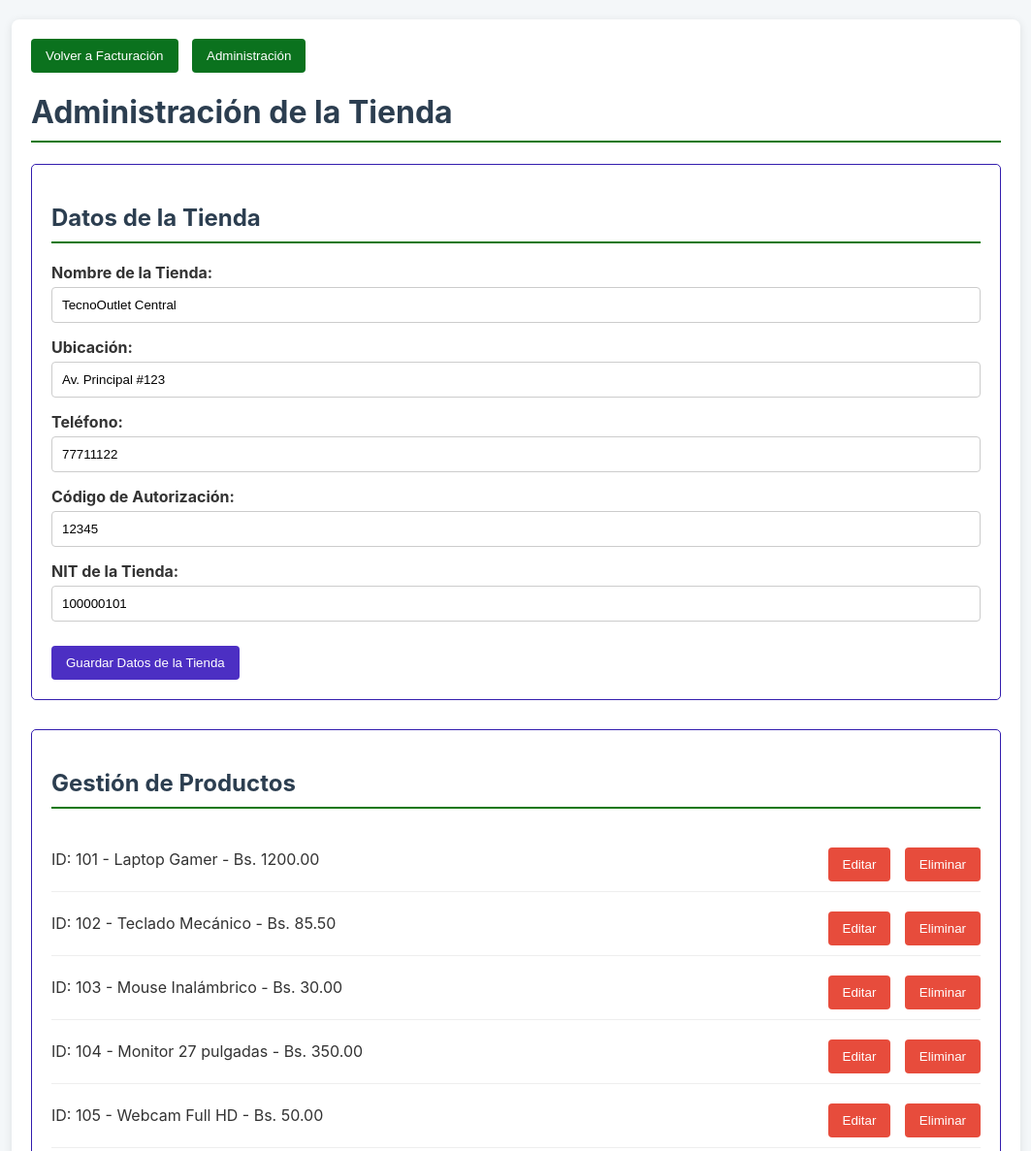
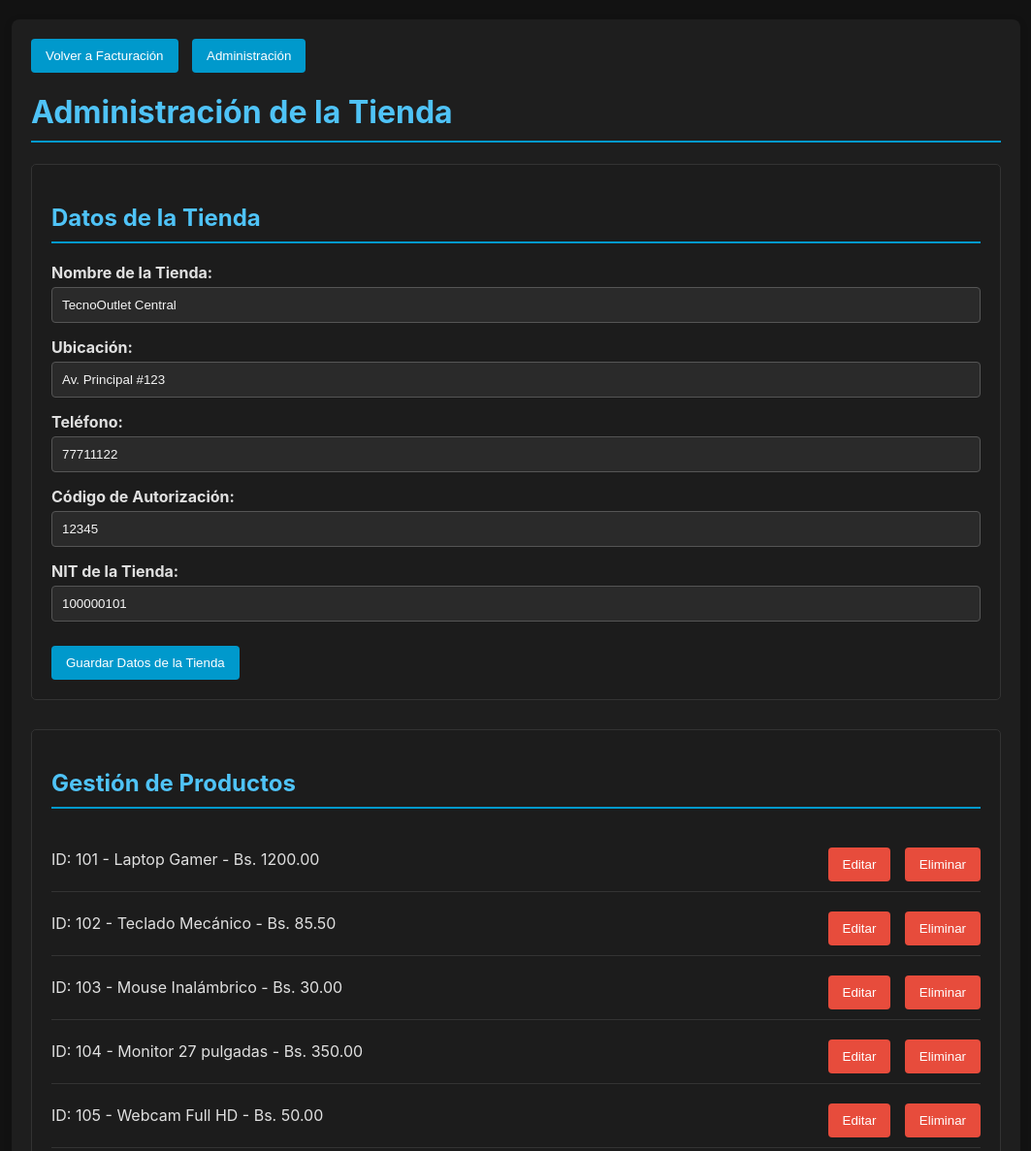
Before and after one commit to AlessanderMorales/ImpresionFacturaV2, a website with bundled scripts: page admin.html in a window 1280 px wide. Shown: the top 1187 px of the page at 97% size, without its empty margins (108-1171 px from the left). Built offline with nearby package versions, Linux system fonts and the light colour scheme.

Commit message:
feat: Se agrego disenio al apartado de indexAdmin.CSS junto a su .html

```diff
--- a/admin.html
+++ b/admin.html
@@ -4,124 +4,7 @@
     <meta charset="UTF-8">
     <meta name="viewport" content="width=device-width, initial-scale=1.0">
     <title>Administración de Tienda</title>
-    <style>
-        body {
-            font-family: -apple-system, BlinkMacSystemFont, 'Segoe UI', Roboto, Helvetica, Arial, sans-serif;
-            margin: 0;
-            padding: 20px;
-            background-color: #f4f7f9;
-            color: #333;
-        }
-        .container {
-            max-width: 1000px;
-            margin: auto;
-            background-color: #fff;
-            padding: 20px;
-            border-radius: 8px;
-            box-shadow: 0 2px 10px rgba(0,0,0,0.1);
-        }
-        h1, h2 {
-            color: #2c3e50;
-            border-bottom: 2px solid #11780d;
-            padding-bottom: 10px;
-        }
-        .nav-buttons {
-            margin-bottom: 20px;
-        }
-        .nav-buttons button {
-            background-color: #0b721e;
-            color: white;
-            border: none;
-            padding: 10px 15px;
-            border-radius: 4px;
-            cursor: pointer;
-            margin-right: 10px;
-        }
-        .nav-buttons button:hover {
-            background-color: #085a17;
-        }
-        .admin-section {
-            margin-bottom: 30px;
-            padding: 20px;
-            border: 1px solid #331dae;
-            border-radius: 5px;
-        }
-        .admin-section label {
-            display: block;
-            margin-bottom: 5px;
-            font-weight: bold;
-        }
-        .admin-section input[type="text"],
-        .admin-section input[type="number"],
-        .admin-section textarea {
-            width: calc(100% - 22px); /* Ajuste para padding y borde */
-            padding: 10px;
-            margin-bottom: 15px;
-            border: 1px solid #ccc;
-            border-radius: 4px;
-        }
-        .admin-section button {
-            background-color: #4c2fc3;
-            color: white;
-            border: none;
-            padding: 10px 15px;
-            border-radius: 4px;
-            cursor: pointer;
-            margin-top: 10px;
-            transition: background-color 0.3s;
-        }
-        .admin-section button:hover {
-            background-color: #3b259e;
-        }
-        .product-item {
-            display: flex;
-            justify-content: space-between;
-            align-items: center;
-            padding: 10px 0;
-            border-bottom: 1px solid #eee;
-        }
-        .product-item button {
-            background-color: #e74c3c;
-            margin-left: 10px;
-        }
-        .product-item button:hover {
-            background-color: #c0392b;
-        }
-        .product-form {
-            background-color: #f9f9f9;
-            padding: 15px;
-            border-radius: 5px;
-            margin-top: 15px;
-            border: 1px dashed #ccc;
-        }
-        .product-form button {
-            background-color: #28a745;
-        }
-        .product-form button:hover {
-            background-color: #218838;
-        }
-        /* Styles for invoice list in admin */
-        #admin-invoice-list ul {
-            list-style: none;
-            padding: 0;
-        }
-        #admin-invoice-list li.invoice-item {
-            background-color: #f9f9f9;
-            border: 1px solid #eee;
-            margin-bottom: 10px;
-            padding: 10px;
-            border-radius: 4px;
-        }
-        #admin-invoice-list li .invoice-details {
-            margin-top: 10px;
-        }
-        #admin-invoice-list li pre {
-            background-color: #eef;
-            padding: 10px;
-            border-radius: 4px;
-            overflow-x: auto;
-        }
-    </style>
+    <link rel="stylesheet" href="/src/Css/indexAdmin.css">
 </head>
 <body>
     <div class="container">
@@ -155,7 +38,6 @@
         <div class="admin-section">
             <h2>Gestión de Productos</h2>
             <div id="product-admin-list">
-                <!-- Los productos se cargarán aquí -->
                 <p>No hay productos registrados.</p>
             </div>
 
@@ -173,7 +55,6 @@
             </div>
         </div>
 
-        <!-- NEW SECTION: Administración de Facturas -->
         <div class="admin-section">
             <h2>Gestión de Facturas</h2>
             <div>
@@ -183,13 +64,10 @@
                 <button id="btn-show-all-admin-invoices" style="background-color: #007bff;">Mostrar Todas</button>
             </div>
             <div id="admin-invoice-list" style="margin-top: 20px;">
-                <!-- Las facturas se cargarán aquí -->
                 <p>Use la barra de búsqueda o haga clic en "Mostrar Todas" para ver las facturas.</p>
             </div>
         </div>
-
     </div>
-
     <script type="module" src="./adminPresenter.js"></script>
 </body>
 </html>
--- a/src/Css/indexAdmin.css
+++ b/src/Css/indexAdmin.css
@@ -2,27 +2,27 @@
     font-family: -apple-system, BlinkMacSystemFont, 'Segoe UI', Roboto, Helvetica, Arial, sans-serif;
     margin: 0;
     padding: 20px;
-            background-color: #f4f7f9;
-            color: #333;
+    background-color: #121212; /* Fondo oscuro */
+    color: #f5f5f5; /* Texto claro */
 }
 .container {
     max-width: 1000px;
     margin: auto;
-            background-color: #fff;
+    background-color: #1e1e1e; /* Fondo de contenedor oscuro */
     padding: 20px;
     border-radius: 8px;
     box-shadow: 0 2px 10px rgba(0,0,0,0.1);
 }
 h1, h2 {
-            color: #2c3e50;
-            border-bottom: 2px solid #11780d;
+    color: #4fc3f7; /* Azul celeste claro */
+    border-bottom: 2px solid #0099cc; /* Borde inferior azul */
     padding-bottom: 10px;
 }
 .nav-buttons {
     margin-bottom: 20px;
 }
 .nav-buttons button {
-            background-color: #0b721e;
+    background-color: #0099cc;
     color: white;
     border: none;
     padding: 10px 15px;
@@ -31,30 +31,44 @@
     margin-right: 10px;
 }
 .nav-buttons button:hover {
-            background-color: #085a17;
+    background-color: #0077aa;
 }
 .admin-section {
     margin-bottom: 30px;
     padding: 20px;
-            border: 1px solid #331dae;
+    border: 1px solid #333; /* Borde oscuro */
     border-radius: 5px;
+    background-color: #1c1c1c; /* Fondo de sección oscuro */
 }
 .admin-section label {
     display: block;
     margin-bottom: 5px;
     font-weight: bold;
+    color: #e0e0e0; /* Texto de etiqueta claro */
 }
 .admin-section input[type="text"],
 .admin-section input[type="number"],
 .admin-section textarea {
-            width: calc(100% - 22px); /* Ajuste para padding y borde */
+    width: calc(100% - 22px);
     padding: 10px;
     margin-bottom: 15px;
-            border: 1px solid #ccc;
+    border: 1px solid #555; /* Borde de input más oscuro */
     border-radius: 4px;
+    background-color: #2a2a2a; /* Fondo de input oscuro */
+    color: #f5f5f5; /* Texto de input claro */
+}
+.admin-section input[type="text"]::placeholder,
+.admin-section input[type="number"]::placeholder {
+    color: #aaa; /* Placeholder gris */
+}
+.admin-section input[type="text"]:focus,
+.admin-section input[type="number"]:focus {
+    border: 1px solid #4fc3f7;
+    box-shadow: 0 0 5px rgba(79,195,247,0.6);
+    outline: none;
 }
 .admin-section button {
-            background-color: #4c2fc3;
+    background-color: #0099cc; /* Botones principales azules */
     color: white;
     border: none;
     padding: 10px 15px;
@@ -64,31 +78,32 @@
     transition: background-color 0.3s;
 }
 .admin-section button:hover {
-            background-color: #3b259e;
+    background-color: #0077aa;
 }
 .product-item {
     display: flex;
     justify-content: space-between;
     align-items: center;
     padding: 10px 0;
-            border-bottom: 1px solid #eee;
+    border-bottom: 1px solid #333;
+    color: #e0e0e0;
 }
 .product-item button {
-            background-color: #e74c3c;
+    background-color: #e74c3c; /* Botón de eliminar rojo */
     margin-left: 10px;
 }
 .product-item button:hover {
     background-color: #c0392b;
 }
 .product-form {
-            background-color: #f9f9f9;
+    background-color: #2a2a2a; /* Fondo de formulario oscuro */
     padding: 15px;
     border-radius: 5px;
     margin-top: 15px;
-            border: 1px dashed #ccc;
+    border: 1px dashed #555;
 }
 .product-form button {
-            background-color: #28a745;
+    background-color: #28a745; /* Botón de guardar verde */
 }
 .product-form button:hover {
     background-color: #218838;
@@ -99,18 +114,20 @@
     padding: 0;
 }
 #admin-invoice-list li.invoice-item {
-            background-color: #f9f9f9;
-            border: 1px solid #eee;
+    background-color: #2a2a2a;
+    border: 1px solid #333;
     margin-bottom: 10px;
     padding: 10px;
     border-radius: 4px;
+    color: #e0e0e0;
 }
 #admin-invoice-list li .invoice-details {
     margin-top: 10px;
 }
 #admin-invoice-list li pre {
-            background-color: #eef;
+    background-color: #1b2a2f;
     padding: 10px;
     border-radius: 4px;
     overflow-x: auto;
+    color: #f5f5f5;
 }
```
Lines whose indentation alone changed are shown as unchanged.
